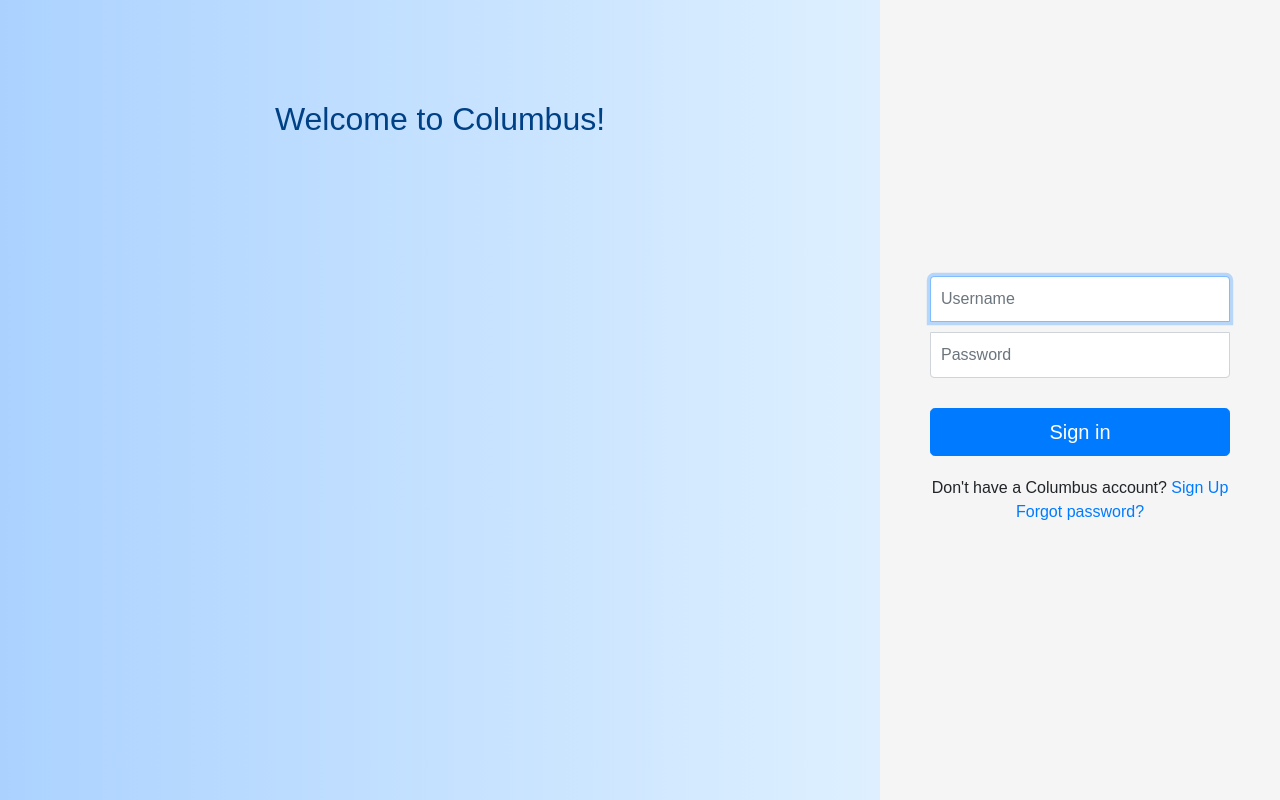
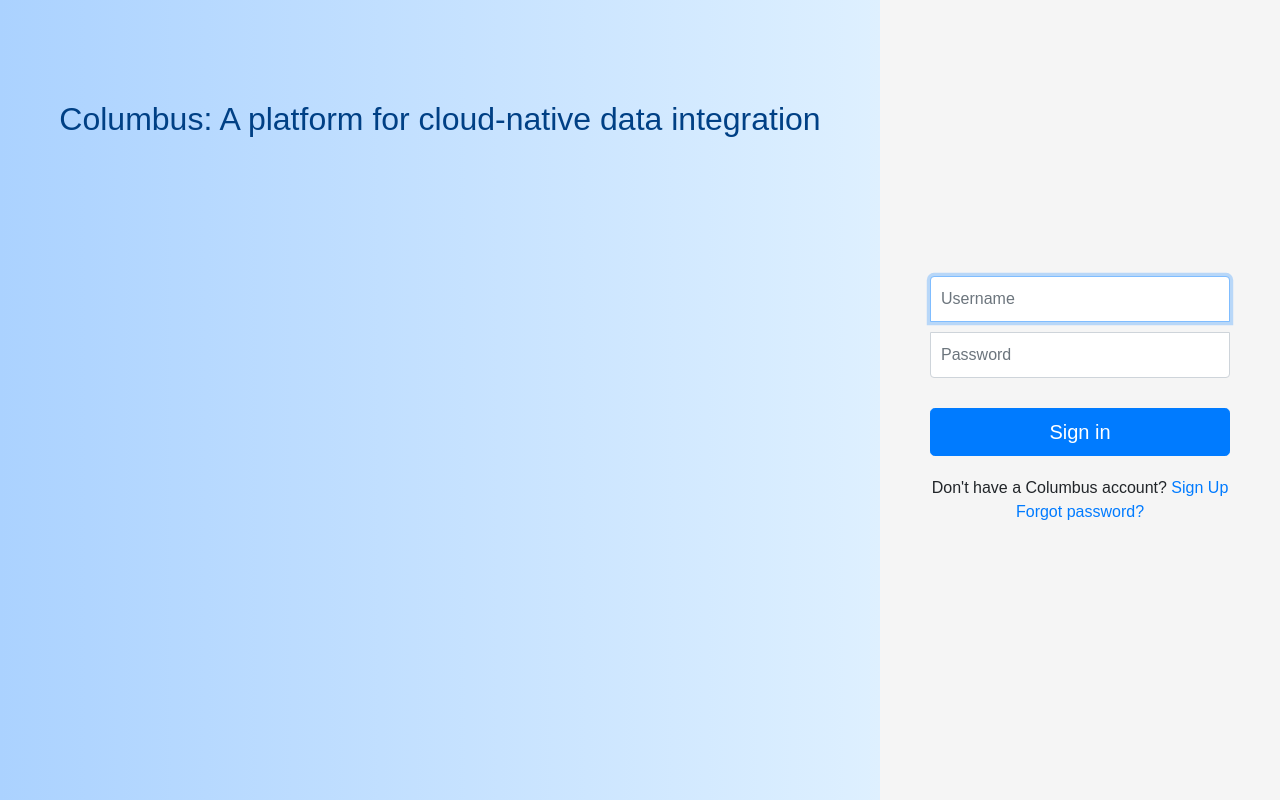
Before and after one commit to columbustech/cdrive, a Django app: page /accounts/login/ in a window 1280 px wide. Run offline with Django 3.2, Linux system fonts and the light colour scheme; some libraries are stand-ins or nearby versions.

Commit message:
Changed Columbus welcom message

```diff
--- a/authentication/src/templates/registration/create-success.html
+++ b/authentication/src/templates/registration/create-success.html
@@ -22,12 +22,12 @@ integrity="sha384-UO2eT0CpHqdSJQ6hJty5KVphtPhzWj9WO1clHTMGa3JDZwrnQq4sF86dIHNDz0
 integrity="sha384-JjSmVgyd0p3pXB1rRibZUAYoIIy6OrQ6VrjIEaFf/nJGzIxFDsf4x0xIM+B07jRM" crossorigin="anonymous"></script>
     <div class="right-panel">
       <div class="form-signin">
-        <h1 class="h4 mb-3 font-weight-normal">Account created!</h1>
+        <h1 class="h4 mb-3 font-weight-normal">Account created</h1>
         <a class="btn btn-lg btn-primary btn-block" href="{{ cdrive_url }}">Go to Login</a>
       </div>
     </div>
     <div class="left-panel">
-      <h1 class="h2" style="margin-top: 100px; color: #004085;" >Welcome to Columbus!</h1>
+      <h1 class="h2" style="margin-top: 100px; color: #004085;" >Columbus: A platform for cloud native data integration</h1>
     </div>
 </body>
 </html>
--- a/authentication/src/templates/registration/login.html
+++ b/authentication/src/templates/registration/login.html
@@ -38,7 +38,7 @@ integrity="sha384-JjSmVgyd0p3pXB1rRibZUAYoIIy6OrQ6VrjIEaFf/nJGzIxFDsf4x0xIM+B07j
       </form>
     </div>
     <div class="left-panel">
-      <h1 class="h2" style="margin-top: 100px; color: #004085;" >Welcome to Columbus!</h1>
+      <h1 class="h2" style="margin-top: 100px; color: #004085;" >Columbus: A platform for cloud-native data integration</h1>
     </div>
 </body>
 </html>
```
